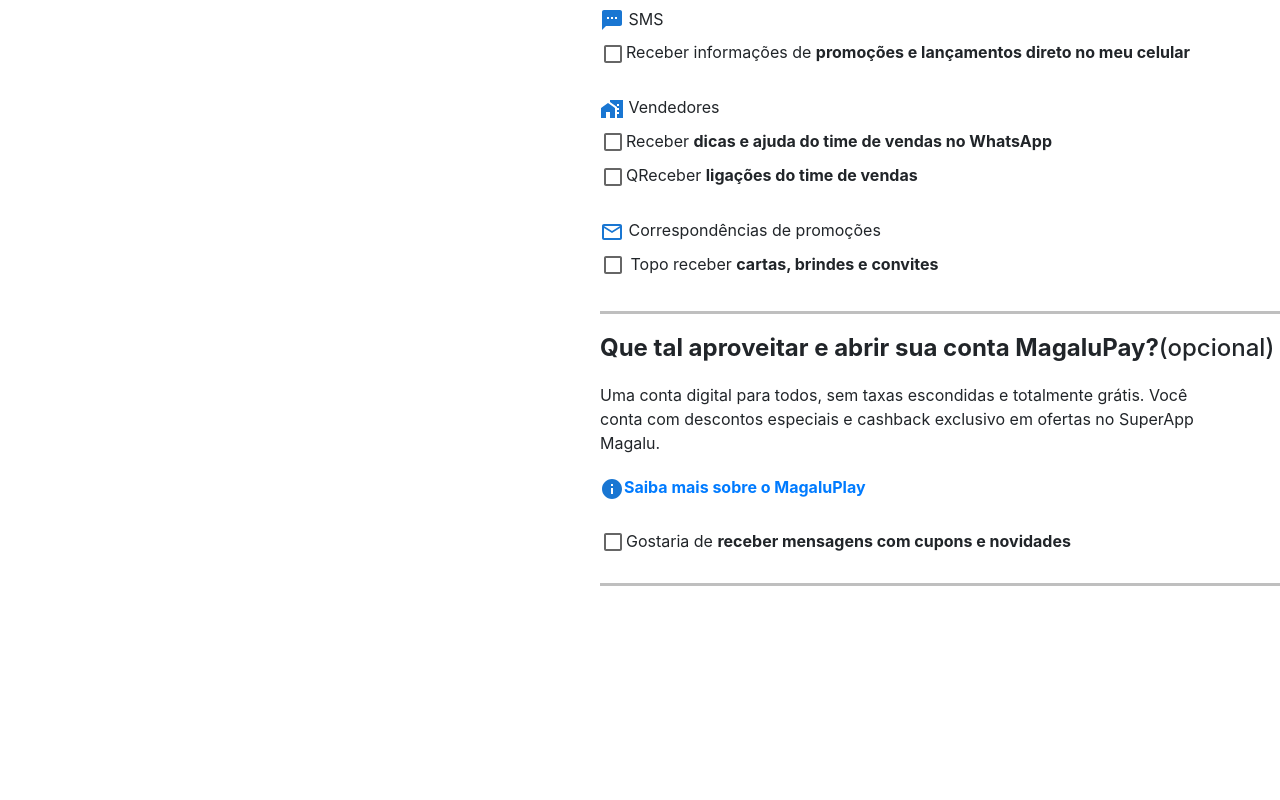
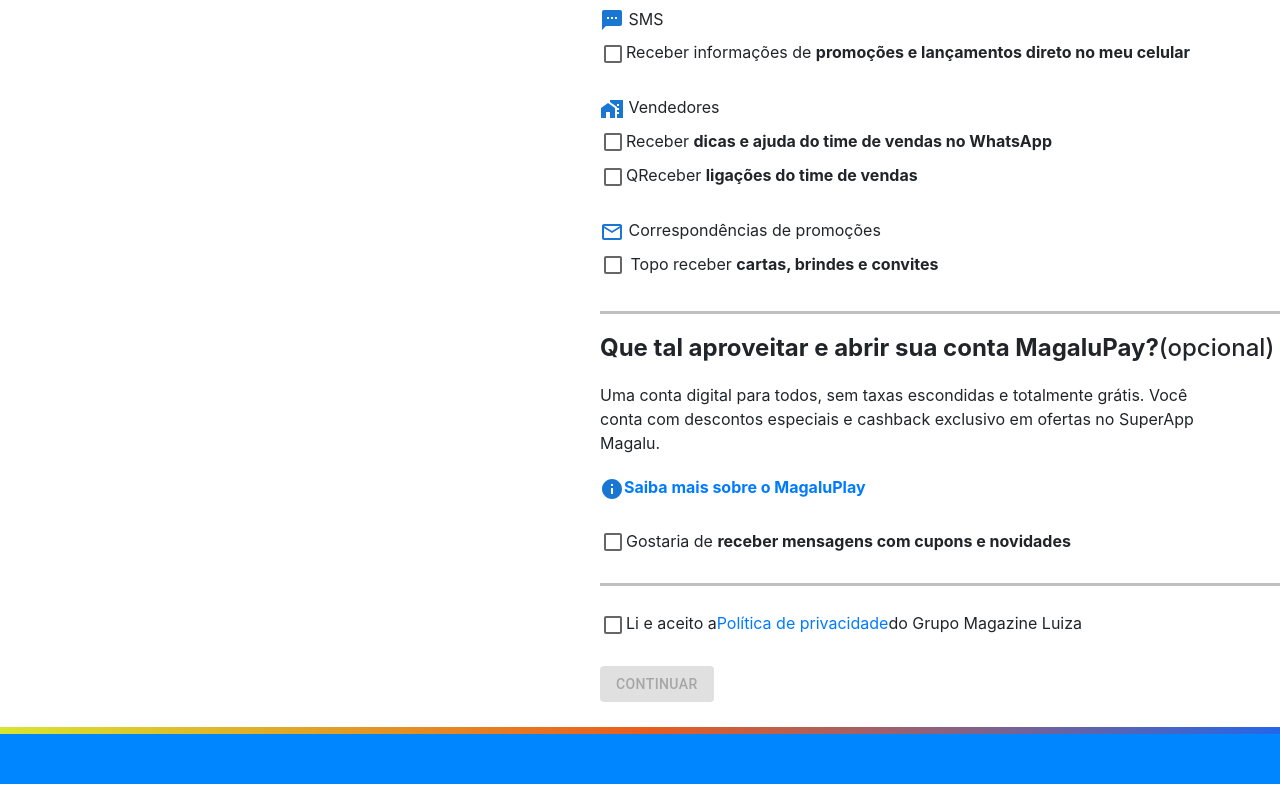
Before and after one commit to math3us2021/desafio_magalu, a React (Create React App) app: page / in a window 1280 px wide. Shown: the part 1107-1907 px from the top of the page. Before the commit the page ends 1718 px from the top, so only its background shows below. Built offline with nearby package versions, Linux system fonts and the light colour scheme.

Commit message:
22/07/2022

```diff
--- /dev/null
+++ b/src/components/Footer.jsx
@@ -0,0 +1,18 @@
+import React from "react";
+import{Nav,Linha} from "./styles";
+
+export default () => {
+
+    return(
+        <div>
+          <Nav>
+          <Linha>
+            <div></div>
+          </Linha>
+            <ul> </ul>
+
+          </Nav>
+
+        </div>
+    )
+}
--- a/src/components/FooterFormul.jsx
+++ b/src/components/FooterFormul.jsx
@@ -0,0 +1,29 @@
+import React from "react";
+import {Link} from "react-router-dom";
+import { FooterForm, NotificationBody } from "./styles";
+import Checkbox from '@mui/material/Checkbox';
+import Button from '@mui/material/Button';
+
+export default () => {
+
+    return (
+        <div>
+            <FooterForm>
+                <NotificationBody>
+                    <div>
+                        <label>
+                            <Checkbox sx={{ m: -1 }} />
+                            <span>Li e aceito a
+                                <Link to={""}>
+                                Política de privacidade
+                                </Link>
+                                 do Grupo Magazine Luiza</span>
+                        </label>
+                    </div>
+                </NotificationBody>
+                <Button variant="contained" disabled>Continuar</Button>
+            </FooterForm>
+
+        </div>
+    )
+}
--- a/src/components/styles.js
+++ b/src/components/styles.js
@@ -150,3 +150,7 @@
     margin-bottom: 20px;
 }
 `;
+export const FooterForm = styled.div`
+margin: 0px 0px 25px 600px;
+
+`;
--- a/src/pages/home.js
+++ b/src/pages/home.js
@@ -9,6 +9,8 @@
 import Endereco from "../components/Endereco";
 import Notificacoes from "../components/Notificacoes";
 import MagaluPlay from "../components/MagaluPlay";
+import FooterFormul  from "../components/FooterFormul";
+import Footer from "../components/Footer";
 
 
 export default function Home() {
@@ -41,6 +43,7 @@
             <Endereco/>
             <Notificacoes/>
             <MagaluPlay/>
-
+            <FooterFormul/>
+            <Footer/>
         </div>)
 }
```
